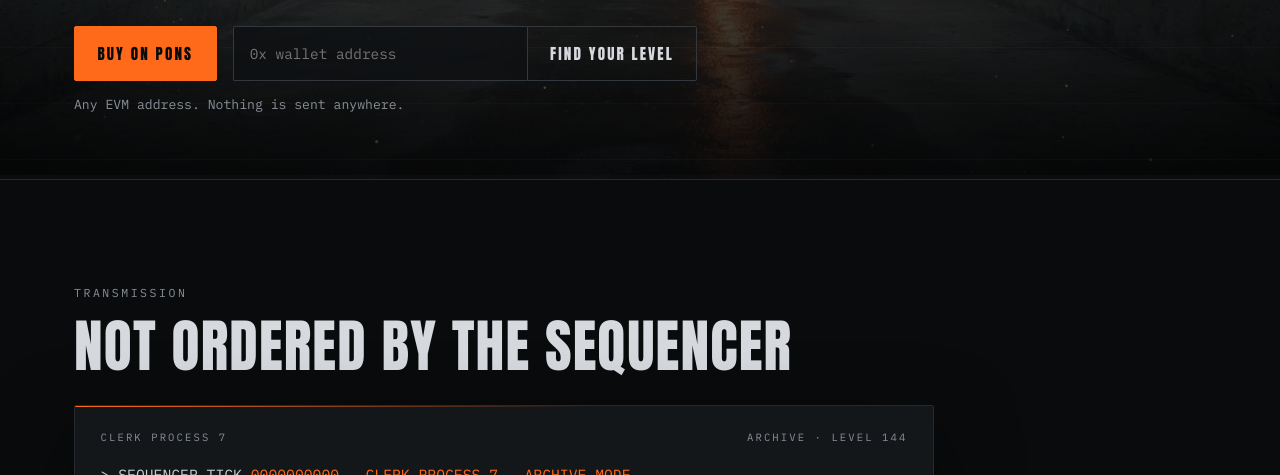
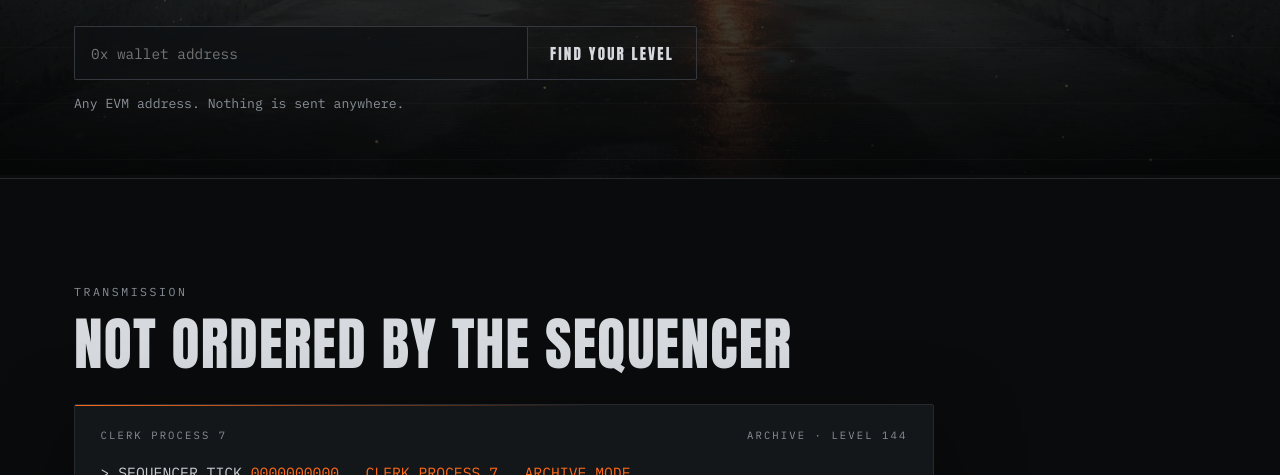
Before and after one commit to clerk-process-7/layer-site, a plain HTML site: page public/index.html in a window 1280 px wide. Shown: the part 625-1100 px from the top of the page. Drawn offline with Linux system fonts and the light colour scheme; a web font is replaced by a local one.

Commit message:
Hero: Buy button waits for the gate

```diff
--- a/public/index.html
+++ b/public/index.html
@@ -272,7 +272,6 @@ footer p{max-width:70ch}
         <p class="label" id="sealnote">Decaying since tick zero. Reaches zero on the 29th.</p>
       </div>
       <div class="cta">
-        <a class="btn" href="https://www.ponsfamily.com/launchpad" rel="noopener">Buy on Pons</a>
         <form id="finder" autocomplete="off">
           <input id="addr" type="text" inputmode="text" spellcheck="false" placeholder="0x wallet address" aria-label="Wallet address">
           <button class="btn ghost" type="submit" id="find">Find your level</button>
```
